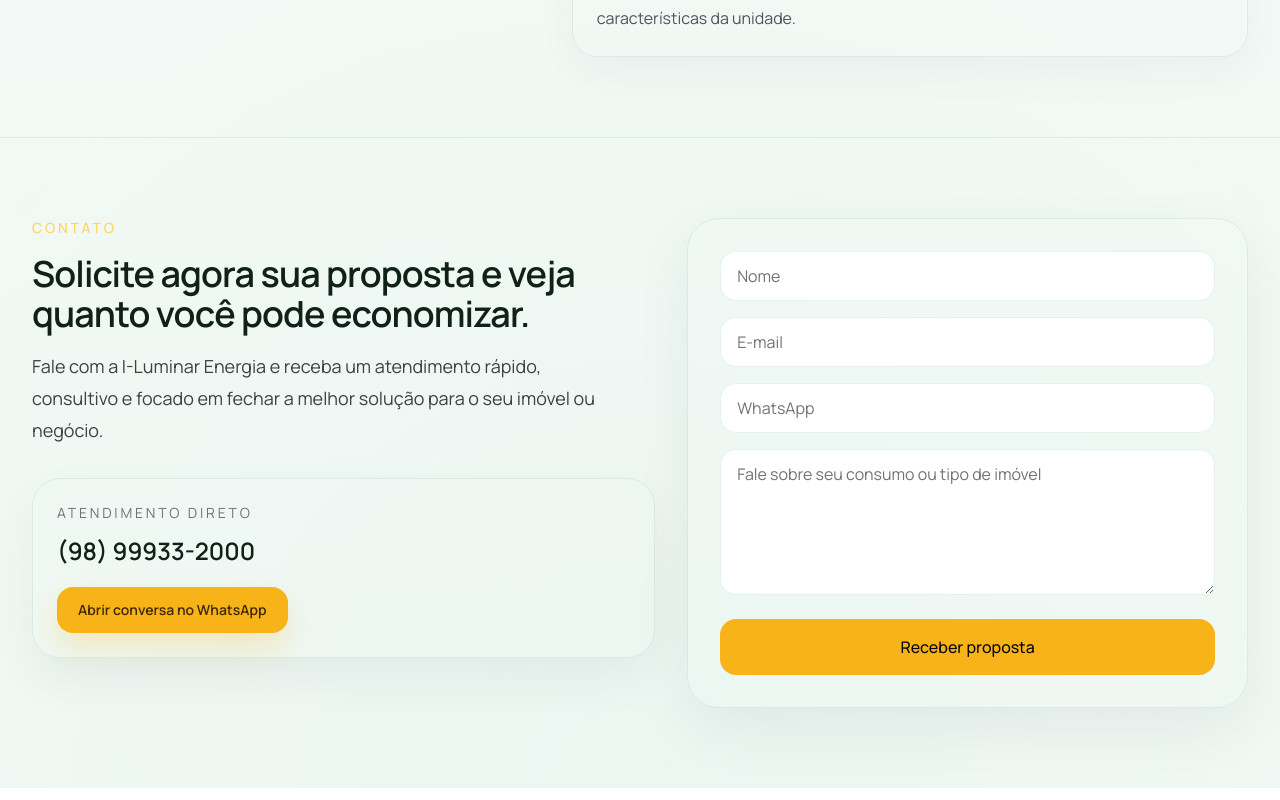
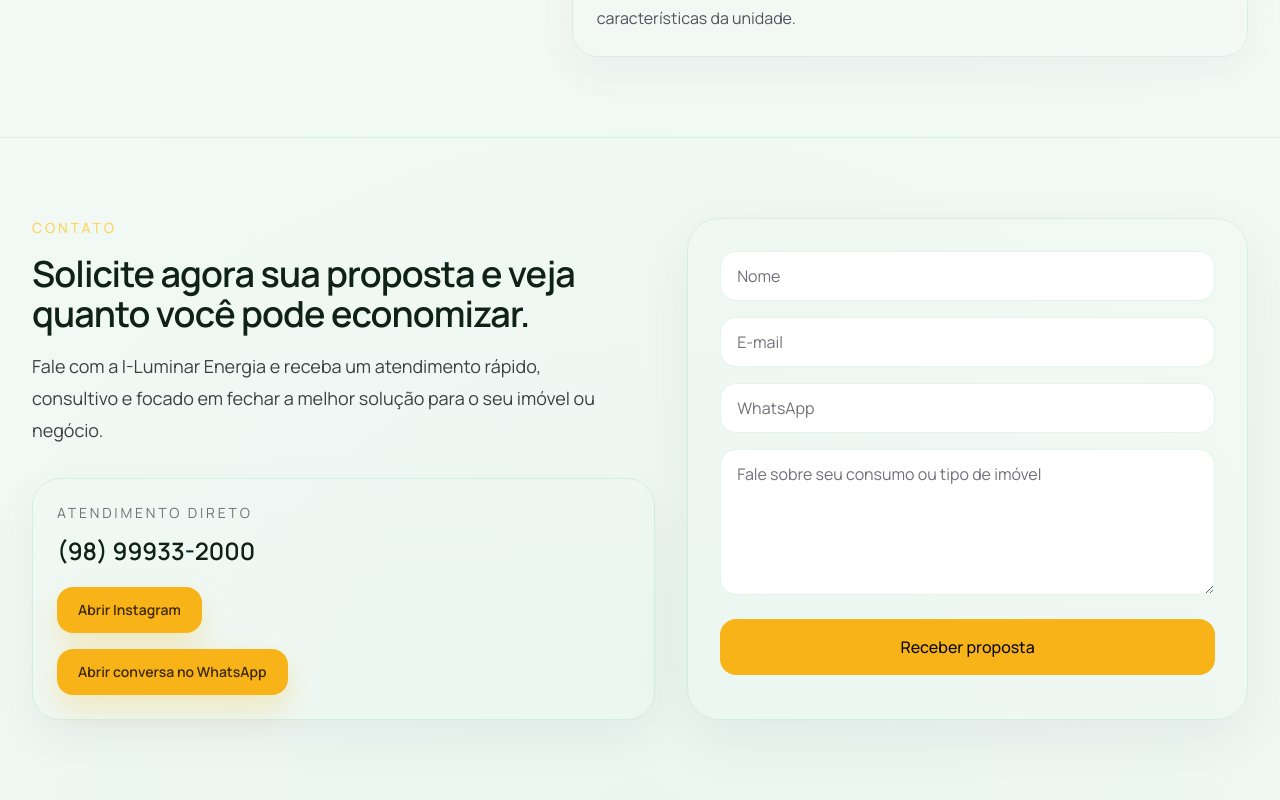
Before and after one commit to grupoiluminarbr-create/iluminarenergia, a Next.js app: page / in a window 1280 px wide. Shown: the part 4572-5372 px from the top of the page. Built offline with nearby package versions, Linux system fonts and the light colour scheme.

Commit message:
Update SolarLandingPage.tsx
Atualiza contato e layout final

```diff
--- a/components/SolarLandingPage.tsx
+++ b/components/SolarLandingPage.tsx
@@ -13,6 +13,7 @@ export default function SolarLandingPage() {
   });
   const whatsappHref =
     "https://wa.me/5598999332000?text=Olá%2C%20quero%20uma%20simulação%20de%20energia%20solar%20com%20a%20I-Luminar%20Energia.";
+const instagramHref = "https://instagram.com/iluminar_energia";
 
   function handleInputChange(
     event: ChangeEvent<HTMLInputElement | HTMLTextAreaElement>,
@@ -584,14 +585,25 @@ export default function SolarLandingPage() {
                   <p className="mt-3 text-2xl font-semibold text-[#102218]">
                     (98) 99933-2000
                   </p>
+                  <div className="mt-5 flex flex-col gap-4">
+                    <a
+                      href={instagramHref}
+                      target="_blank"
+                      rel="noreferrer"
+                      className="inline-flex w-fit rounded-2xl border border-[#f8b319]/50 bg-[#f8b319] px-5 py-3 text-sm font-semibold text-[#3f2a00] shadow-[0_14px_30px_rgba(248,179,25,0.24)] transition hover:-translate-y-0.5 hover:bg-[#ffbf2f]"
+                    >
+                      Abrir Instagram
+                    </a>
+
                     <a
                       href={whatsappHref}
                       target="_blank"
                       rel="noreferrer"
-                    className="mt-5 inline-flex rounded-2xl border border-[#f8b319]/50 bg-[#f8b319] px-5 py-3 text-sm font-semibold text-[#3f2a00] shadow-[0_14px_30px_rgba(248,179,25,0.24)] transition hover:-translate-y-0.5 hover:bg-[#ffbf2f]"
+                      className="inline-flex w-fit rounded-2xl border border-[#f8b319]/50 bg-[#f8b319] px-5 py-3 text-sm font-semibold text-[#3f2a00] shadow-[0_14px_30px_rgba(248,179,25,0.24)] transition hover:-translate-y-0.5 hover:bg-[#ffbf2f]"
                     >
                       Abrir conversa no WhatsApp
                     </a>
+                  </div>
                 </div>
               </div>
 
```
Lines whose indentation alone changed are shown as unchanged.
